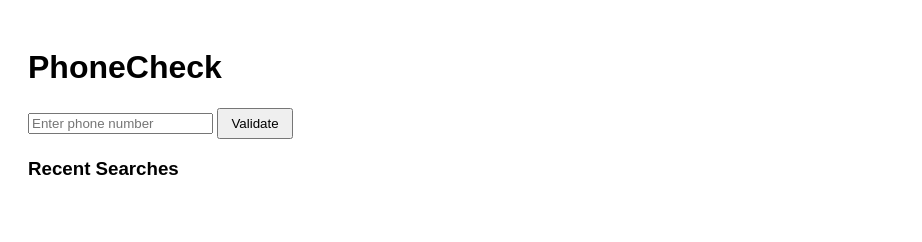
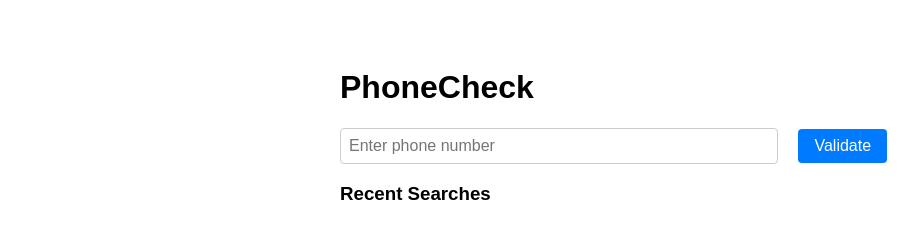
Before and after one commit to whorten325/PhoneCheck-Final-Project, a website: page public/index.html in a window 1280 px wide. Shown: the whole page, without its empty margins (0-922 px from the left). Drawn offline with nearby package versions, Linux system fonts and the light colour scheme; no server answers.

Commit message:
Update style.css

```diff
--- a/public/style.css
+++ b/public/style.css
@@ -1,8 +1,44 @@
+/* style.css */
+
 body {
-  font-family: Arial;
-  padding: 20px;
+  font-family: Arial, sans-serif;
+  max-width: 600px;
+  margin: 2rem auto;
+  padding: 1rem;
+}
+
+input {
+  padding: 0.5rem;
+  font-size: 1rem;
+  width: 70%;
+  margin-right: 1rem;
+  border: 1px solid #ccc;
+  border-radius: 4px;
 }
 
 button {
-  padding: 6px 12px;
+  padding: 0.5rem 1rem;
+  font-size: 1rem;
+  cursor: pointer;
+  border: none;
+  background-color: #007bff;
+  color: white;
+  border-radius: 4px;
+  transition: background-color 0.2s;
 }
+
+button:hover {
+  background-color: #0056b3;
+}
+
+#result {
+  margin-top: 1rem;
+  font-weight: bold;
+  font-size: 1.1rem;
+}
+
+#recent {
+  margin-top: 0.5rem;
+  list-style: disc;
+  padding-left: 1.5rem;
+}
```
